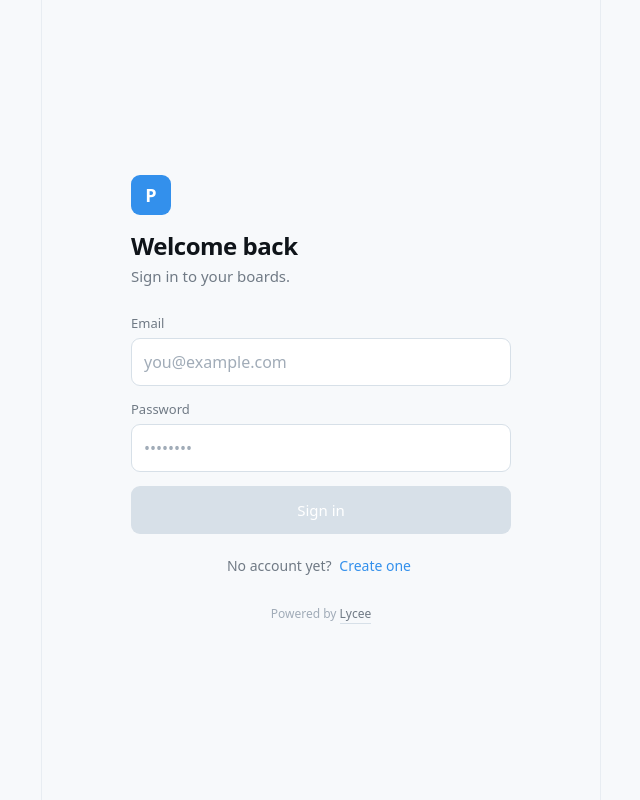
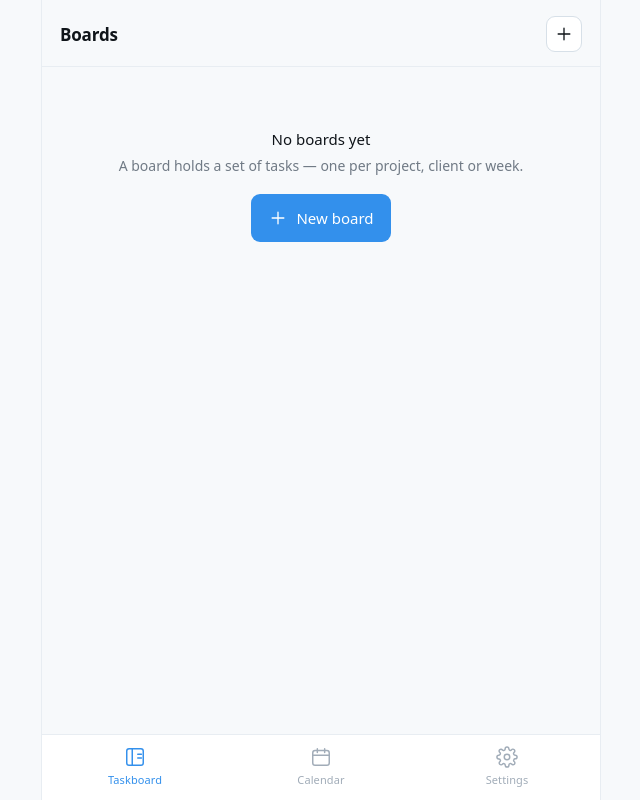
Before and after one commit to Bawadywa/planner-bot-frontend, a React (Vite) app: page / in a window 1280 px wide. Shown: the whole page, without its empty margins (319-959 px from the left). Built offline with nearby package versions, Linux system fonts and the light colour scheme.

Commit message:
removed prev auth

```diff
--- a/src/App.tsx
+++ b/src/App.tsx
@@ -1,6 +1,5 @@
 import { useEffect, useState } from "react";
 import * as api from "./api";
-import { Auth } from "./screens/Auth";
 import { Boards } from "./screens/Boards";
 import { Board } from "./screens/Board";
 import { TaskDetail } from "./screens/TaskDetail";
@@ -19,8 +18,10 @@ type Tab = "boards" | "calendar" | "settings";
 type Pushed = { name: "board"; boardId: ID } | { name: "task"; taskId: ID };
 
 export function App() {
-  // undefined = still checking, null = signed out
-  const [user, setUser] = useState<User | null | undefined>(undefined);
+  // undefined only while the launch identity is being resolved - there is no
+  // signed-out state to model, because Telegram identifies the user before the
+  // page loads. See signIn() in api.ts.
+  const [user, setUser] = useState<User | undefined>(undefined);
   const [tab, setTab] = useState<Tab>("boards");
   const [stack, setStack] = useState<Pushed[]>([]);
   // Read from the launch URL once, at module load - see telegram.ts. Null as
@@ -28,7 +29,7 @@ export function App() {
   const [inviteToken, setInviteToken] = useState<string | null>(startInviteToken);
 
   useEffect(() => {
-    void api.me().then((u) => setUser(u ?? null));
+    void api.signIn().then(setUser);
   }, []);
 
   // Telegram's back arrow pops the stack whenever something is pushed. Sheets
@@ -47,15 +48,7 @@ export function App() {
     setTab(next);
   }
 
-  if (user === undefined) return <div className="app" />;
-
-  if (!user) {
-    return (
-      <div className="app">
-        <Auth onAuthed={setUser} />
-      </div>
-    );
-  }
+  if (!user) return <div className="app" />;
 
   const top = stack[stack.length - 1];
 
@@ -76,10 +69,11 @@ export function App() {
       ) : (
         <Settings
           user={user}
-          onSignOut={() => {
+          onReset={() => {
             setStack([]);
             setTab("boards");
-            setUser(null);
+            // The wipe took the identity row with it; re-derive from Telegram.
+            void api.signIn().then(setUser);
           }}
         />
       )}
--- a/src/api.ts
+++ b/src/api.ts
@@ -10,17 +10,15 @@
    The backend is deliberately not involved yet.
    ============================================================================ */
 
-import type { Board, Comment, ID, Invite, Member, Session, Task, User } from "./types";
+import { tgUser } from "./telegram";
+import { displayName } from "./lib/user";
+import type { Board, Comment, ID, Invite, Member, Task, User } from "./types";
 
 const DB_KEY = "planner.db.v1";
-const SESSION_KEY = "planner.session.v1";
-
-interface StoredUser extends User {
-  password_hash: string;
-}
+const CURRENT_USER_KEY = "planner.current-user.v1";
 
 interface Db {
-  users: StoredUser[];
+  users: User[];
   boards: Board[];
   tasks: Task[];
   comments: Comment[];
@@ -83,127 +81,100 @@ function now(): string {
   return new Date().toISOString();
 }
 
-/* --------------------------------------------------------------- password -- */
+/* --------------------------------------------------------------- identity -- */
 
-/** Mock-only hashing, so a plaintext password never sits in localStorage.
+/** Which user this browser is acting as.
  *
- *  This is NOT how the real thing should work: a browser-side SHA-256 has no
- *  salt and no work factor. When the backend lands, the password goes over TLS
- *  in the request body and argon2id runs server-side, and this function
- *  disappears. */
-async function hashPassword(plain: string): Promise<string> {
-  if (globalThis.crypto?.subtle) {
-    const bytes = new TextEncoder().encode(plain);
-    const digest = await crypto.subtle.digest("SHA-256", bytes);
-    return [...new Uint8Array(digest)]
-      .map((b) => b.toString(16).padStart(2, "0"))
-      .join("");
-  }
-  // crypto.subtle needs a secure context. Serving the dev build over plain
-  // http:// to a phone on the LAN is the case that lands here.
-  let h = 0x811c9dc5;
-  for (let i = 0; i < plain.length; i++) {
-    h ^= plain.charCodeAt(i);
-    h = Math.imul(h, 0x01000193) >>> 0;
-  }
-  return `insecure-dev:${h.toString(16)}`;
-}
-
-/* ---------------------------------------------------------------- session -- */
-
-function readSession(): Session | null {
+ *  This is NOT a session and it authenticates nobody. Telegram already did that
+ *  before the page loaded - the client signs initData with the bot token - so
+ *  all that is kept here is which id the launch carried, to scope the mock's
+ *  rows. When the data layer talks to the backend instead, even this goes: the
+ *  id is recovered from the verified initData on every request, by the same
+ *  verify_headers() that backend/app/main.py already runs. */
+function readCurrentUserId(): ID | null {
   try {
-    const raw = localStorage.getItem(SESSION_KEY);
-    return raw ? (JSON.parse(raw) as Session) : null;
+    return localStorage.getItem(CURRENT_USER_KEY);
   } catch {
     return null;
   }
 }
 
-function writeSession(session: Session | null): void {
+function writeCurrentUserId(id: ID): void {
   try {
-    if (session) localStorage.setItem(SESSION_KEY, JSON.stringify(session));
-    else localStorage.removeItem(SESSION_KEY);
+    localStorage.setItem(CURRENT_USER_KEY, id);
   } catch {
-    /* storage blocked - the session just will not survive a reload */
+    /* storage blocked - signIn() just re-derives it on the next launch */
   }
 }
 
 function requireUser(): User {
-  const session = readSession();
-  if (!session) throw new ApiError(401, "Not signed in");
-  return session.user;
+  const id = readCurrentUserId();
+  const user = id ? readDb().users.find((u) => u.id === id) : null;
+  if (!user) throw new ApiError(401, "No Telegram identity for this launch");
+  return user;
 }
 
-function publicUser(u: StoredUser): User {
-  // Strip password_hash the way a UserRead pydantic schema will: by listing
-  // the fields that may leave, never by deleting the ones that may not.
-  return { id: u.id, email: u.email, created_at: u.created_at };
+/** The identity to run as.
+ *
+ *  Outside Telegram - `npm run dev` in a desktop browser - nothing signs a
+ *  user, and refusing to start there would make the app untestable outside a
+ *  phone. So one fixed local identity stands in. It never leaves the browser,
+ *  and a real Telegram launch always wins over it. */
+function launchIdentity(): Omit<User, "created_at"> {
+  if (tgUser) {
+    return {
+      id: String(tgUser.id),
+      first_name: tgUser.first_name,
+      last_name: tgUser.last_name ?? null,
+      username: tgUser.username ?? null,
+      photo_url: tgUser.photo_url ?? null,
+    };
+  }
+  return {
+    id: "local-preview",
+    first_name: "Local",
+    last_name: "Preview",
+    username: null,
+    photo_url: null,
+  };
 }
 
-/* ------------------------------------------------------------------- auth -- */
+/** POST /user
+ *
+ *  Upsert by Telegram id, which is what create_user() in backend/app/main.py
+ *  already does against the verified id. Called once on launch in place of a
+ *  sign-in screen; the profile fields are refreshed every time, because someone
+ *  can rename themselves in Telegram and the app should follow. */
+export async function signIn(): Promise<User> {
+  const identity = launchIdentity();
+  const db = readDb();
 
-/** POST /auth/register */
-export async function register(email: string, password: string): Promise<Session> {
-  const clean = email.trim().toLowerCase();
-  if (!clean || !password) throw new ApiError(422, "Email and password required");
-  if (password.length < 8)
-    throw new ApiError(422, "Password must be at least 8 characters");
+  const existing = db.users.find((u) => u.id === identity.id);
+  const user: User = existing ?? { ...identity, created_at: now() };
 
-  const db = readDb();
-  if (db.users.some((u) => u.email === clean))
-    throw new ApiError(409, "That email is already registered");
-
-  const user: StoredUser = {
-    id: uid(),
-    email: clean,
-    created_at: now(),
-    password_hash: await hashPassword(password),
-  };
+  if (existing) {
+    Object.assign(existing, identity);
+  } else {
     db.users.push(user);
-
-  // The first account on a device owns the team.
+    // The first identity to open the app on this device owns the team.
+    if (!db.members.some((m) => m.role === "owner")) {
       db.members.push({
         id: uid(),
-    email: clean,
+        user_id: user.id,
+        first_name: user.first_name,
+        last_name: user.last_name,
+        username: user.username,
         role: "owner",
         status: "active",
         board_ids: [],
         created_at: now(),
       });
+    }
+  }
 
   writeDb(db);
-  const session: Session = { user: publicUser(user), token: `mock.${user.id}` };
-  writeSession(session);
-  return session;
-}
-
-/** POST /auth/login */
-export async function login(email: string, password: string): Promise<Session> {
-  const clean = email.trim().toLowerCase();
-  const db = readDb();
-  const user = db.users.find((u) => u.email === clean);
-  const candidate = await hashPassword(password);
-
-  // Hash even when the email is unknown, so response time does not reveal
-  // which addresses have accounts. The real handler must do the same.
-  const ok = user ? user.password_hash === candidate : false;
-  if (!user || !ok) throw new ApiError(401, "Wrong email or password");
-
-  const session: Session = { user: publicUser(user), token: `mock.${user.id}` };
-  writeSession(session);
-  return session;
-}
-
-/** POST /auth/logout */
-export async function logout(): Promise<void> {
-  writeSession(null);
-}
-
-/** GET /auth/me - resolves null when signed out, so the shell can pick a
- *  screen without catching. */
-export async function me(): Promise<User | null> {
-  return readSession()?.user ?? null;
+  writeCurrentUserId(user.id);
+  return user;
 }
 
 /* ----------------------------------------------------------------- boards -- */
@@ -213,7 +184,7 @@ export async function listBoards(): Promise<Board[]> {
   const user = requireUser();
   const db = readDb();
   const invited = new Set(
-    db.members.filter((m) => m.email === user.email).flatMap((m) => m.board_ids),
+    db.members.filter((m) => m.user_id === user.id).flatMap((m) => m.board_ids),
   );
   return db.boards
     .filter((b) => b.owner_id === user.id || invited.has(b.id))
@@ -359,18 +330,18 @@ export async function getTask(id: ID): Promise<Task> {
 /* --------------------------------------------------------------- comments -- */
 
 export interface CommentView extends Comment {
-  author_email: string;
+  author_name: string;
 }
 
 /** GET /tasks/{task_id}/comments - joined with the author the way the `author`
  *  relationship on the Comment model will be. */
 export async function listComments(taskId: ID): Promise<CommentView[]> {
   const db = readDb();
-  const byId = new Map(db.users.map((u) => [u.id, u.email]));
+  const byId = new Map(db.users.map((u) => [u.id, displayName(u)]));
   return db.comments
     .filter((c) => c.task_id === taskId)
     .sort((a, b) => a.created_at.localeCompare(b.created_at))
-    .map((c) => ({ ...c, author_email: byId.get(c.author_id) ?? "unknown" }));
+    .map((c) => ({ ...c, author_name: byId.get(c.author_id) ?? "Unknown" }));
 }
 
 /** POST /tasks/{task_id}/comments */
@@ -410,30 +381,6 @@ export async function deleteComment(id: ID): Promise<void> {
 export async function listMembers(): Promise<Member[]> {
   requireUser();
   return readDb().members.sort((a, b) => a.created_at.localeCompare(b.created_at));
-}
-
-/** POST /team/invites */
-export async function inviteMember(email: string, boardIds: ID[]): Promise<Member> {
-  const user = requireUser();
-  const clean = email.trim().toLowerCase();
-  if (!clean.includes("@")) throw new ApiError(422, "Enter a valid email");
-  if (clean === user.email) throw new ApiError(409, "That is your own account");
-
-  const db = readDb();
-  if (db.members.some((m) => m.email === clean))
-    throw new ApiError(409, "Already on the team");
-
-  const member: Member = {
-    id: uid(),
-    email: clean,
-    role: "member",
-    status: "invited",
-    board_ids: boardIds,
-    created_at: now(),
-  };
-  db.members.push(member);
-  writeDb(db);
-  return member;
 }
 
 /** PATCH /team/{id} */
@@ -528,7 +475,7 @@ export async function acceptInvite(token: string): Promise<Invite> {
 
   // Mirrors the membership row the backend would write, so the Team list
   // reflects the accept rather than staying empty.
-  const existing = db.members.find((m) => m.email === user.email);
+  const existing = db.members.find((m) => m.user_id === user.id);
   if (existing) {
     const merged = new Set([...existing.board_ids, ...invite.board_ids]);
     existing.board_ids = [...merged];
@@ -536,7 +483,10 @@ export async function acceptInvite(token: string): Promise<Invite> {
   } else {
     db.members.push({
       id: uid(),
-      email: user.email,
+      user_id: user.id,
+      first_name: user.first_name,
+      last_name: user.last_name,
+      username: user.username,
       role: "member",
       status: "active",
       board_ids: invite.board_ids,
@@ -558,12 +508,15 @@ export async function revokeInvite(id: ID): Promise<void> {
 
 /* ------------------------------------------------------------------ local -- */
 
-/** Wipes the mock database and the session. No endpoint equivalent - this only
- *  exists while the data lives in the browser. */
+/** Wipes the mock database. No endpoint equivalent - this only exists while
+ *  the data lives in the browser.
+ *
+ *  The current-user key goes too, but that only forces the next launch to
+ *  re-derive the identity from Telegram; it cannot sign anyone out. */
 export async function resetLocalData(): Promise<void> {
   try {
     localStorage.removeItem(DB_KEY);
-    localStorage.removeItem(SESSION_KEY);
+    localStorage.removeItem(CURRENT_USER_KEY);
   } catch {
     /* nothing we can do if storage is blocked */
   }
--- /dev/null
+++ b/src/lib/user.ts
@@ -0,0 +1,38 @@
+/* How a person is labelled in the UI.
+
+   Telegram's own convention: the real name is the label, the @handle is the
+   secondary line, and neither is guaranteed - an account can have no surname,
+   no username and no photo. Every helper here has to survive all three being
+   absent, which is why they take the loose shape below rather than a User. */
+
+export interface Person {
+  first_name: string;
+  last_name?: string | null;
+  username?: string | null;
+}
+
+/** The primary label. Falls back to the @handle, then to a generic noun, so a
+ *  row never renders as an empty string. */
+export function displayName(person: Person): string {
+  const full = [person.first_name, person.last_name]
+    .filter(Boolean)
+    .join(" ")
+    .trim();
+  if (full) return full;
+  return person.username ? `@${person.username}` : "Telegram user";
+}
+
+/** The secondary line, or null when the account has no @username to show. */
+export function handle(person: Person): string | null {
+  return person.username ? `@${person.username}` : null;
+}
+
+/** Two letters for the avatar circle when there is no photo_url - initials of
+ *  the first two words, or the first two characters of a single-word name. */
+export function initials(person: Person): string {
+  const source = displayName(person).replace(/^@/, "");
+  const words = source.split(/\s+/).filter(Boolean);
+  const letters =
+    words.length > 1 ? `${words[0][0]}${words[1][0]}` : source.slice(0, 2);
+  return letters.toUpperCase();
+}
--- a/src/screens/Auth.tsx
+++ /dev/null
@@ -1,117 +0,0 @@
-import { useState, type FormEvent } from "react";
-import * as api from "../api";
-import { PoweredBy } from "../components/PoweredBy";
-import { hapticError } from "../telegram";
-import type { User } from "../types";
-
-interface AuthProps {
-  onAuthed: (user: User) => void;
-}
-
-type Mode = "signin" | "signup";
-
-export function Auth({ onAuthed }: AuthProps) {
-  const [mode, setMode] = useState<Mode>("signin");
-  const [email, setEmail] = useState("");
-  const [password, setPassword] = useState("");
-  const [error, setError] = useState("");
-  const [busy, setBusy] = useState(false);
-
-  async function submit(e: FormEvent) {
-    e.preventDefault();
-    if (busy) return;
-
-    setBusy(true);
-    setError("");
-    try {
-      const session =
-        mode === "signup"
-          ? await api.register(email, password)
-          : await api.login(email, password);
-      onAuthed(session.user);
-    } catch (err) {
-      hapticError();
-      setError(err instanceof Error ? err.message : "Something went wrong.");
-    } finally {
-      setBusy(false);
-    }
-  }
-
-  function switchMode() {
-    setMode(mode === "signin" ? "signup" : "signin");
-    setError("");
-  }
-
-  return (
-    <div className="screen">
-      <div className="auth">
-        <div className="auth-brand">
-          <div className="mark">P</div>
-          <h1>{mode === "signin" ? "Welcome back" : "Create an account"}</h1>
-          <p>
-            {mode === "signin"
-              ? "Sign in to your boards."
-              : "One account for every board you own or join."}
-          </p>
-        </div>
-
-        <form onSubmit={submit} noValidate>
-          {error && <div className="error">{error}</div>}
-
-          <label className="field">
-            <div className="label">
-              <span>Email</span>
-            </div>
-            <input
-              className="input"
-              type="email"
-              inputMode="email"
-              autoComplete="email"
-              autoCapitalize="none"
-              autoCorrect="off"
-              placeholder="you@example.com"
-              value={email}
-              onChange={(e) => setEmail(e.target.value)}
-              maxLength={254}
-              required
-            />
-          </label>
-
-          <label className="field">
-            <div className="label">
-              <span>Password</span>
-              {mode === "signup" && <span className="limit">min 8</span>}
-            </div>
-            <input
-              className="input"
-              type="password"
-              autoComplete={mode === "signup" ? "new-password" : "current-password"}
-              placeholder="••••••••"
-              value={password}
-              onChange={(e) => setPassword(e.target.value)}
-              maxLength={72}
-              required
-            />
-          </label>
-
-          <button
-            type="submit"
-            className="btn btn-primary btn-block"
-            disabled={busy || !email || !password}
-          >
-            {busy ? "…" : mode === "signin" ? "Sign in" : "Create account"}
-          </button>
-        </form>
-
-        <div className="auth-switch">
-          {mode === "signin" ? "No account yet?" : "Already have an account?"}{" "}
-          <button type="button" onClick={switchMode}>
-            {mode === "signin" ? "Create one" : "Sign in"}
-          </button>
-        </div>
-
-        <PoweredBy />
-      </div>
-    </div>
-  );
-}
--- a/src/screens/TaskDetail.tsx
+++ b/src/screens/TaskDetail.tsx
@@ -177,9 +177,9 @@ function CommentRow({
     <div className="comment">
       <div className="comment-head">
         <div className="avatar" style={{ width: 24, height: 24, fontSize: "0.6875rem" }}>
-          {comment.author_email.slice(0, 2)}
+          {comment.author_name.slice(0, 2)}
         </div>
-        <span className="comment-author">{comment.author_email}</span>
+        <span className="comment-author">{comment.author_name}</span>
         <span className="comment-time">{formatWhen(comment.created_at)}</span>
         <div className="spacer" />
         <button
--- a/src/styles.css
+++ b/src/styles.css
@@ -513,65 +513,6 @@ select {
   display: none;
 }
 
-/* ------------------------------------------------------------------- auth -- */
-
-.auth {
-  min-height: 100%;
-  display: flex;
-  flex-direction: column;
-  justify-content: center;
-  padding: 24px 20px calc(24px + var(--inset-bottom));
-  max-width: 420px;
-  margin: 0 auto;
-  width: 100%;
-}
-
-.auth-brand {
-  margin-bottom: 28px;
-}
-
-.auth-brand .mark {
-  width: 40px;
-  height: 40px;
-  border-radius: var(--radius-sm);
-  background: var(--accent);
-  color: #fff;
-  display: grid;
-  place-items: center;
-  font-weight: 700;
-  font-size: 1.125rem;
-  margin-bottom: 14px;
-}
-
-.auth-brand h1 {
-  margin: 0 0 4px;
-  font-size: 1.5rem;
-  font-weight: 600;
-  letter-spacing: -0.02em;
-}
-
-.auth-brand p {
-  margin: 0;
-  color: var(--muted);
-  font-size: 0.9375rem;
-}
-
-.auth-switch {
-  margin-top: 18px;
-  text-align: center;
-  font-size: 0.875rem;
-  color: var(--muted);
-}
-
-.auth-switch button {
-  background: none;
-  border: 0;
-  color: var(--accent);
-  font-weight: 500;
-  cursor: pointer;
-  padding: 4px;
-}
-
 /* ------------------------------------------------------------ bottom sheet -- */
 
 .sheet-backdrop {
@@ -737,6 +678,11 @@ select {
   font-size: 0.8125rem;
   font-weight: 600;
   text-transform: uppercase;
+}
+
+/* The same circle, but holding a Telegram profile photo. */
+img.avatar {
+  object-fit: cover;
 }
 
 .tag {
```
Also changed, not shown: src/screens/Settings.tsx (+21 -22 lines), src/telegram.ts (+32 -1 lines), src/types.ts (+13 -7 lines). Lines whose indentation alone changed are shown as unchanged.
